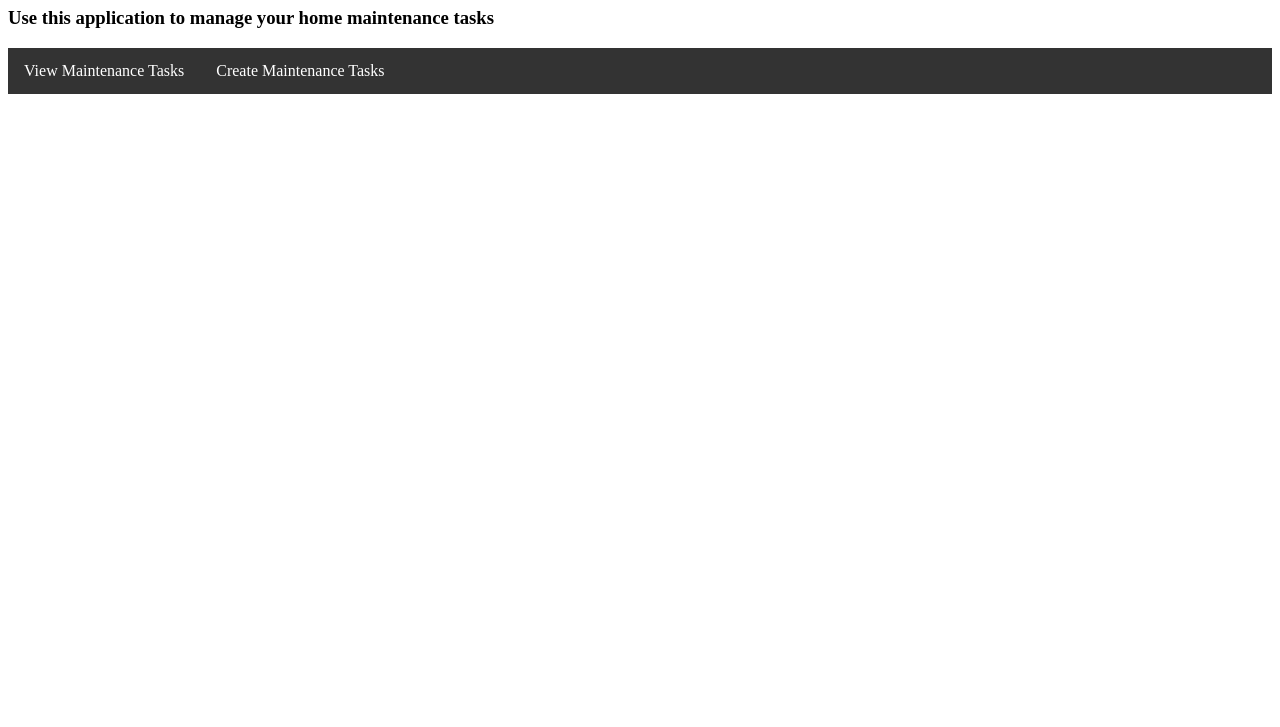
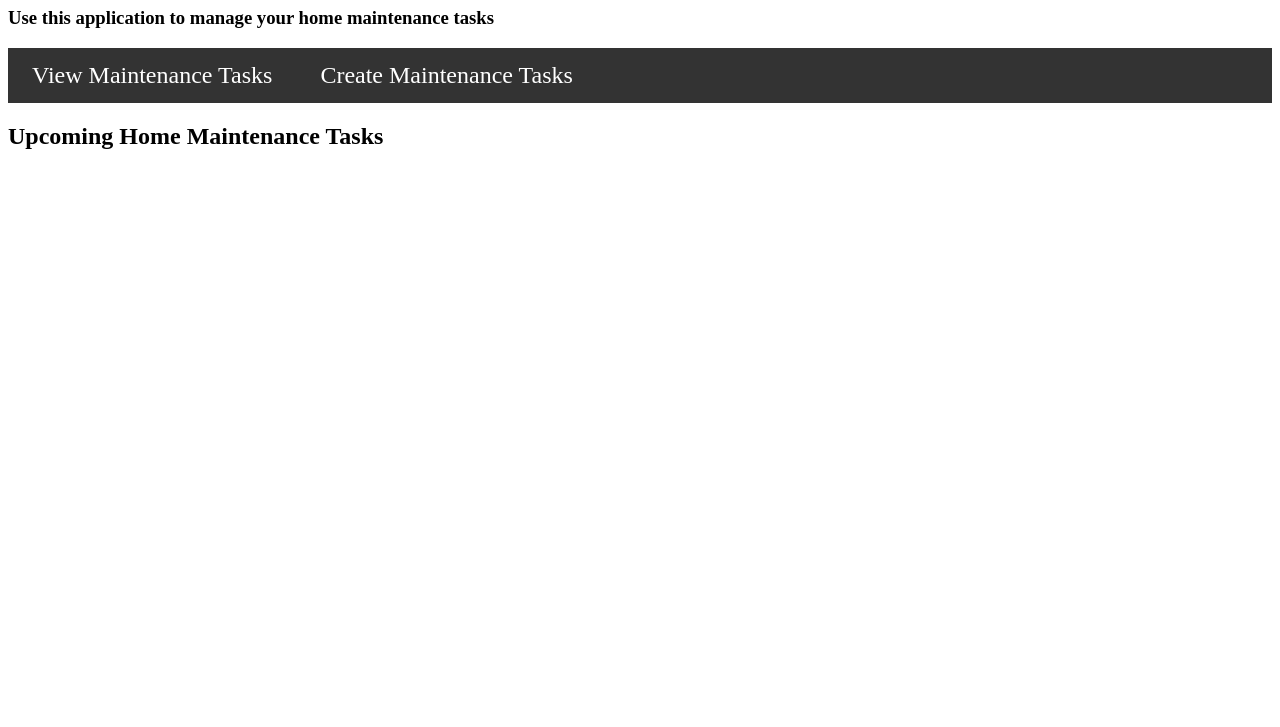
Before and after one commit to johnsmalley/home-maintenance, a website: page public/index.html at #/create in a window 1280 px wide. Shown: the part 73-800 px from the top of the page. Drawn offline with nearby package versions, Linux system fonts and the light colour scheme; no server answers.

Commit message:
changed font sizes

```diff
--- a/public/app/app.js
+++ b/public/app/app.js
@@ -10,4 +10,7 @@ angular.module('maintenance', [
     .when('/view', {
       templateUrl: 'app/taskView/taskView.html'
     })
+    .otherwise({
+      templateUrl: 'app/taskView/taskView.html'
+    })
 });
--- a/public/app/taskView/taskView.html
+++ b/public/app/taskView/taskView.html
@@ -1,5 +1,5 @@
 <div ng-controller="ViewController">
-  <h1>Upcoming Home Maintenance Tasks</h1>
+  <h2>Upcoming Home Maintenance Tasks</h2>
 
   <ul>
     <li class="tasks" ng-class="{overDue: (currentDate > task.due),
--- a/public/styles/style.css
+++ b/public/styles/style.css
@@ -14,8 +14,9 @@
   display: block;
   color: white;
   text-align: center;
-  padding: 14px 16px;
+  padding: 14px 24px;
   text-decoration: none;
+  font-size: 24px;
 }
 
 .nav li a:hover {
```
Also changed, not shown: public/app/taskCreate/taskCreate.html (+1 -1 lines).
